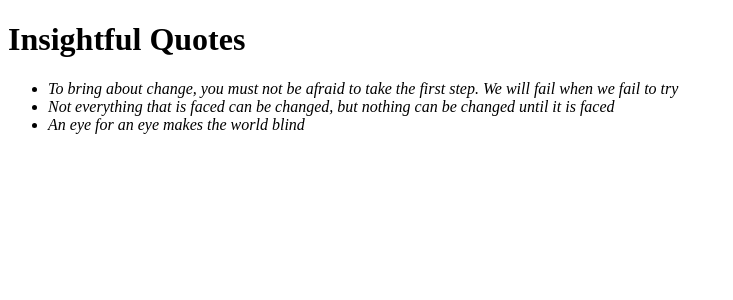
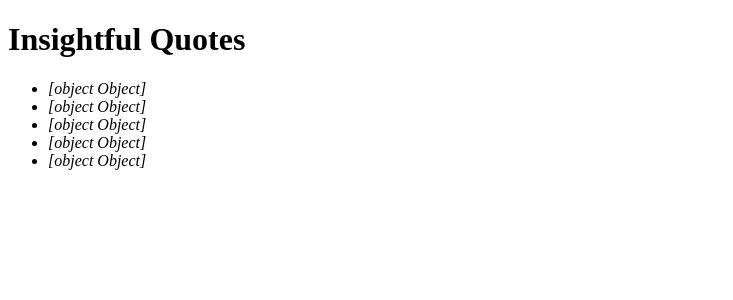
Before and after one commit to BTG001/quotes, an Angular app: page / in a window 1280 px wide. Shown: the top 300 px of the page, without its empty margins (0-733 px from the left). Built offline with nearby package versions, Linux system fonts and the light colour scheme.

Commit message:
Import Qoute blueprint class and Inside the AppComponent class, we have created an object quotes and attributed it to the Quote blueprint and then defined the array of quotes each with its name and author.

```diff
--- a/src/app/app.component.ts
+++ b/src/app/app.component.ts
@@ -1,13 +1,16 @@
 import { Component } from '@angular/core';
-
+import { Quote } from './quote'
 @Component({
   selector: 'app-root',
   templateUrl: './app.component.html',
   styleUrls: ['./app.component.css']
 })
 export class AppComponent {
-  quotes: string[];
-  constructor() {
-    this.quotes = ["To bring about change, you must not be afraid to take the first step. We will fail when we fail to try", "Not everything that is faced can be changed, but nothing can be changed until it is faced", "An eye for an eye makes the world blind"]
-  }
+  quotes:Quote[] = [
+    {name:"To bring about change, you must not be afraid to take the first step. We will fail when we fail to try", author:"Rosa Parks"},
+    {name:"Not everything that is faced can be changed, but nothing can be changed until it is faced", author:"James Baldwin"},
+    {name:"An eye for an eye makes the world blind", author:"Mahatma Gandhi"},
+    {name:"It doesn't matter who you are, where you come from. The ability to triumph begins with you — always", author:"Oprah Winfrey"},
+    {name:"Darkness cannot drive out darkness; only light can do that. Hate cannot drive out hate; only love can do that", author:"Martin Luther King Jr."},
+  ];
 }
```
Also changed, not shown: src/app/quote.ts (line endings or trailing spaces).
